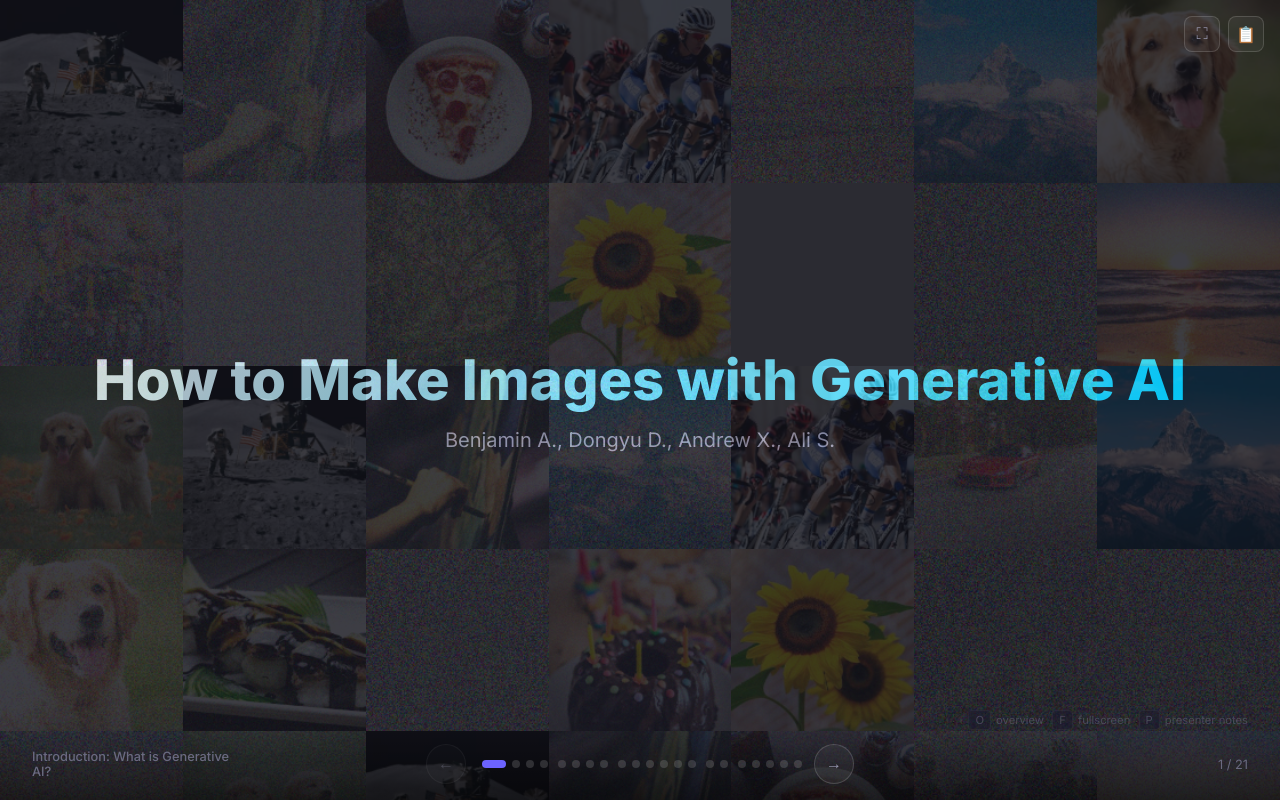
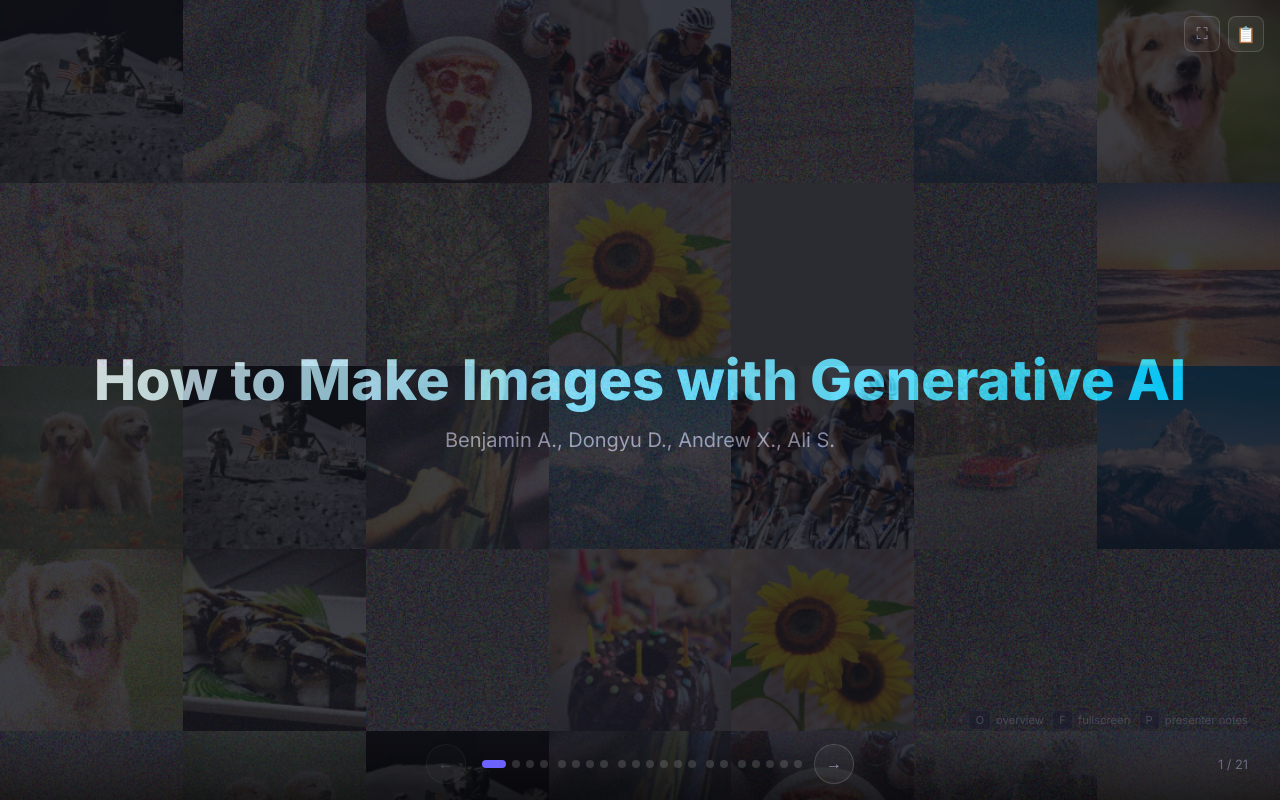
Before and after one commit to benattal/stem-hs-diffusion, a React (Vite) app in the folder frontend/: page / in a window 1280 px wide. Built offline with nearby package versions, Linux system fonts and the light colour scheme; no server answers.

Commit message:
Improve nav

```diff
--- a/frontend/src/components/Navigation.jsx
+++ b/frontend/src/components/Navigation.jsx
@@ -11,8 +11,7 @@ export default function Navigation({
 }) {
   return (
     <div className="navigation" onClick={(e) => e.stopPropagation()}>
-      <div className="nav-section-label">{sectionTitle || ''}</div>
-
+      <div className="nav-section-label"></div>
       <div className="nav-controls">
         <button
           className="nav-btn"
```
